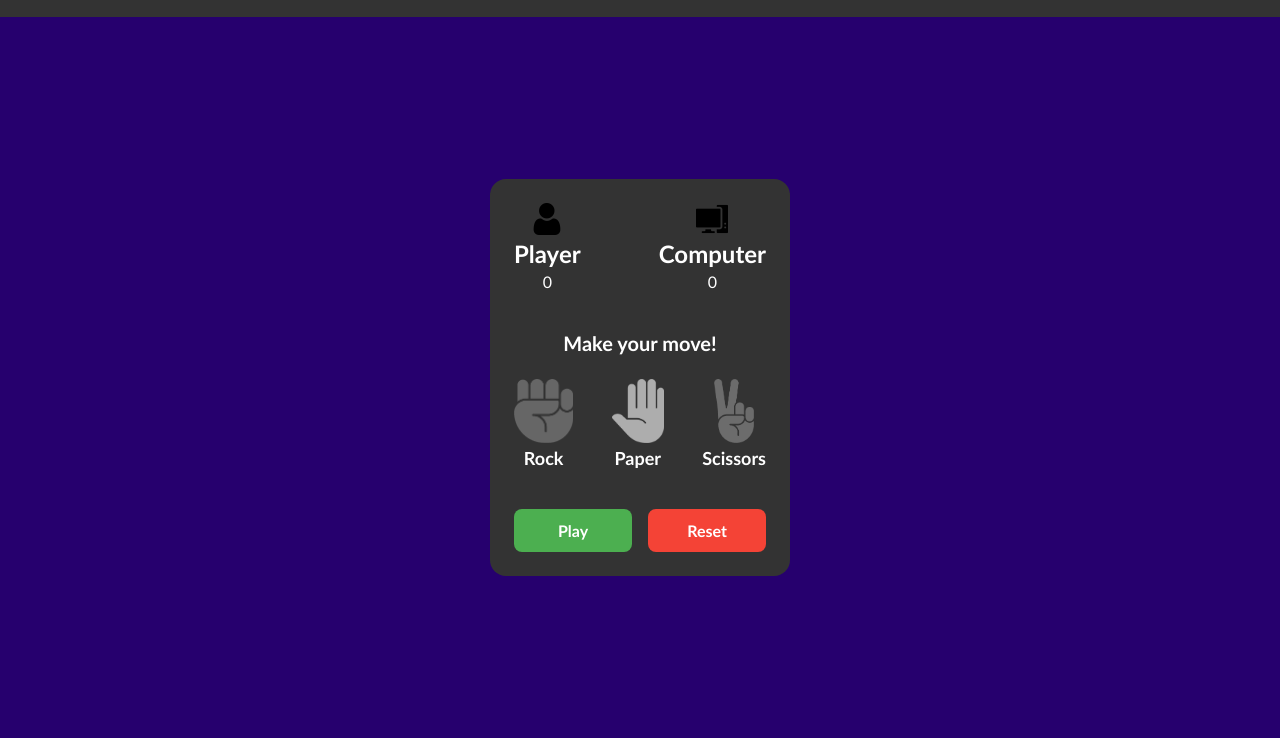
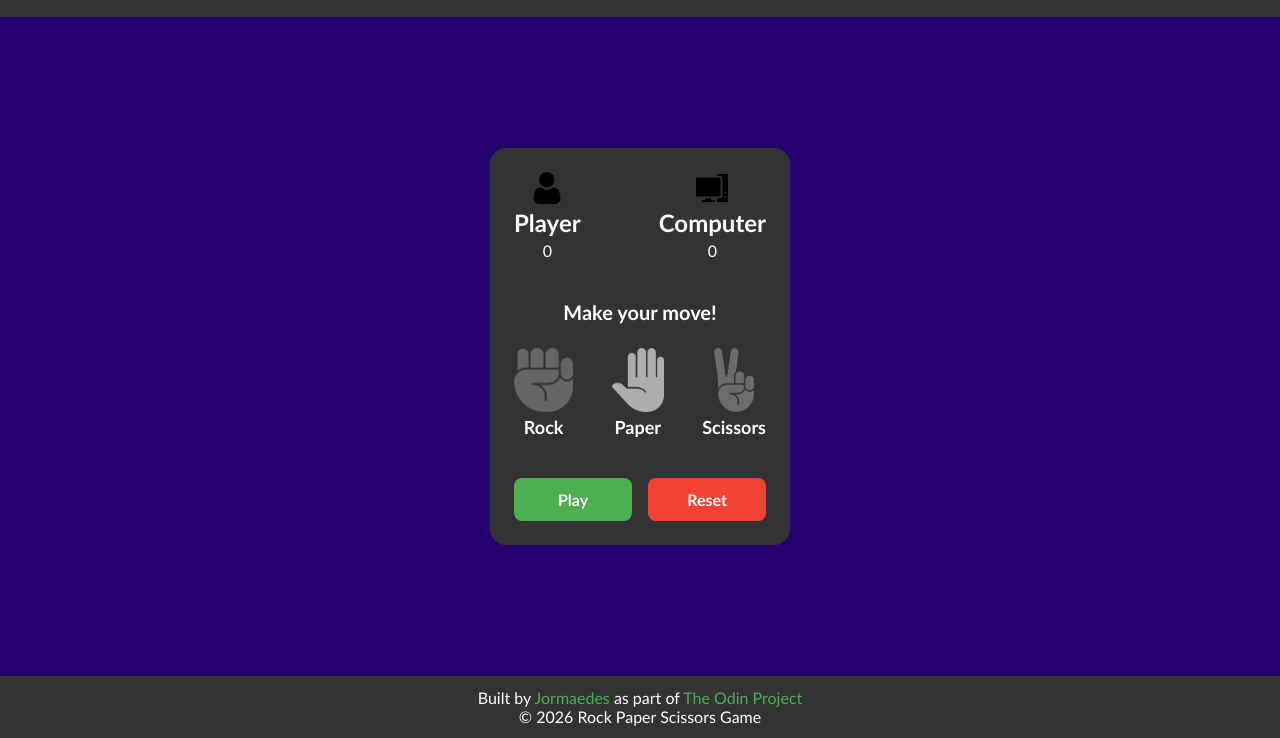
Before and after one commit to jormaedes/Rock-Paper-Scissors, a plain HTML site: page index.html in a window 1280 px wide. Shown: the part 62-800 px from the top of the page. Drawn offline with Linux system fonts and the light colour scheme.

Commit message:
Adicionei o footer e o seu estilo

```diff
--- a/index.html
+++ b/index.html
@@ -49,6 +49,10 @@
 			</div>
 		</div>
 	</main>
+	<footer class="footer">
+		<p>Built by <a href="https://github.com/jormaedes" target="_blank">Jormaedes</a> as part of <a href="https://www.theodinproject.com/" target="_blank">The Odin Project</a></p>
+		<p>&copy; 2026 Rock Paper Scissors Game</p>
+	</footer>
 	<script src="index.js"></script>
 </body>
 
--- a/style.css
+++ b/style.css
@@ -140,3 +140,19 @@ body {
 	background-color: #f44336;
 	color: white;
 }
+
+footer {
+	text-align: center;
+	padding: 12px;
+	background: var(--bg-card-color);
+	color: white;
+}
+
+footer a {
+	color: #4CAF50;
+	text-decoration: none;
+}
+
+footer a:hover {
+	text-decoration: underline;
+}
```
